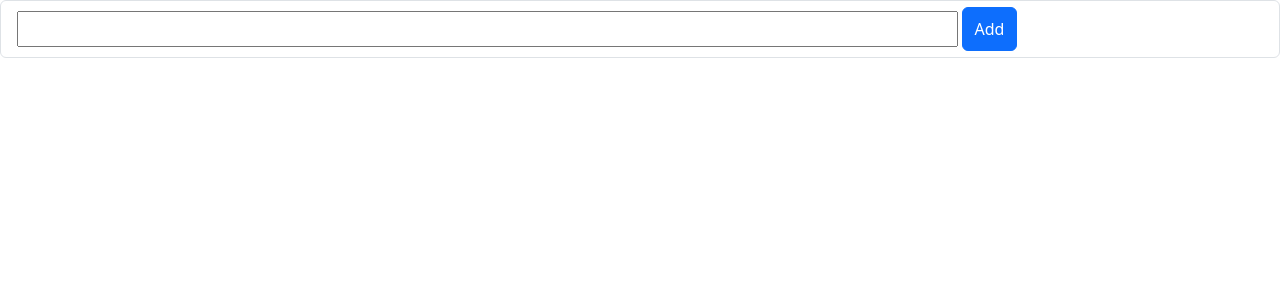
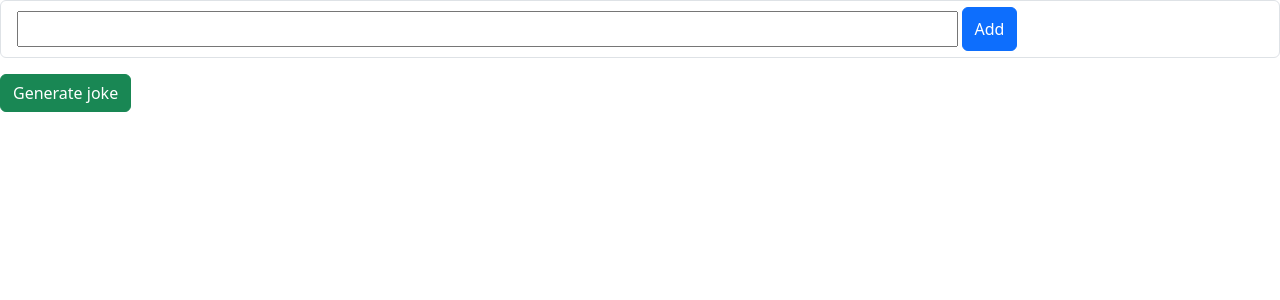
Before and after one commit to Azataza7/ReactMonth2hw3, a React (Vite) app: page / in a window 1280 px wide. Shown: the top 300 px of the page. Built offline with nearby package versions, Linux system fonts and the light colour scheme.

Commit message:
task 2, got json from url by click the button 'generate joke'

```diff
--- a/src/Components/App/App.tsx
+++ b/src/Components/App/App.tsx
@@ -1,7 +1,8 @@
 import AddMovieForm from '../AddMovieForm/AddMovieForm';
 import MovieContainer from '../MovieContainer/MovieContainer';
-import {useState, useEffect} from 'react';
+import {useState} from 'react';
 import {MovieProps} from '../../types';
+import JokeGenerator from '../JokeGenerator/JokeGenerator';
 
 const App = () => {
   const [movieList, setMovieList] = useState<MovieProps[]>([]);
@@ -25,6 +26,7 @@ const App = () => {
     <>
       <AddMovieForm onSubmit={addMovieItem}/>
       <MovieContainer movieList={movieList} onDelete={deleteMovieItem} changeItem={changeMovieItem}/>
+      <JokeGenerator/>
     </>
   );
 };
--- /dev/null
+++ b/src/Components/JokeGenerator/JokeGenerateButton.tsx
@@ -0,0 +1,19 @@
+import React from 'react';
+
+interface Props {
+  getItem: () => Promise<void | undefined>;
+}
+
+const JokeGenerateButton: React.FC<Props> = React.memo(({getItem}) => {
+  const handleJokePromise = async () => {
+    return await getItem()
+  };
+
+  return (
+    <button className="btn btn-success" onClick={handleJokePromise}>
+      Generate joke
+    </button>
+  );
+});
+
+export default JokeGenerateButton;
--- /dev/null
+++ b/src/Components/JokeGenerator/JokeGenerator.tsx
@@ -0,0 +1,21 @@
+import React, {useState} from 'react';
+import JokeGenerateButton from './JokeGenerateButton';
+
+const JokeGenerator = () => {
+  const url = 'https://v2.jokeapi.dev/joke/Any';
+  const [joke, setJoke] = useState([])
+
+  const getJoke = async () => {
+    const response = await fetch(url);
+    const result =  response.ok ? await response.json() : response.status;
+    setJoke(result);
+  };
+
+  return (
+    <div className="mt-3">
+      <JokeGenerateButton getItem={() => getJoke()}/>
+    </div>
+  );
+};
+
+export default JokeGenerator;
```
